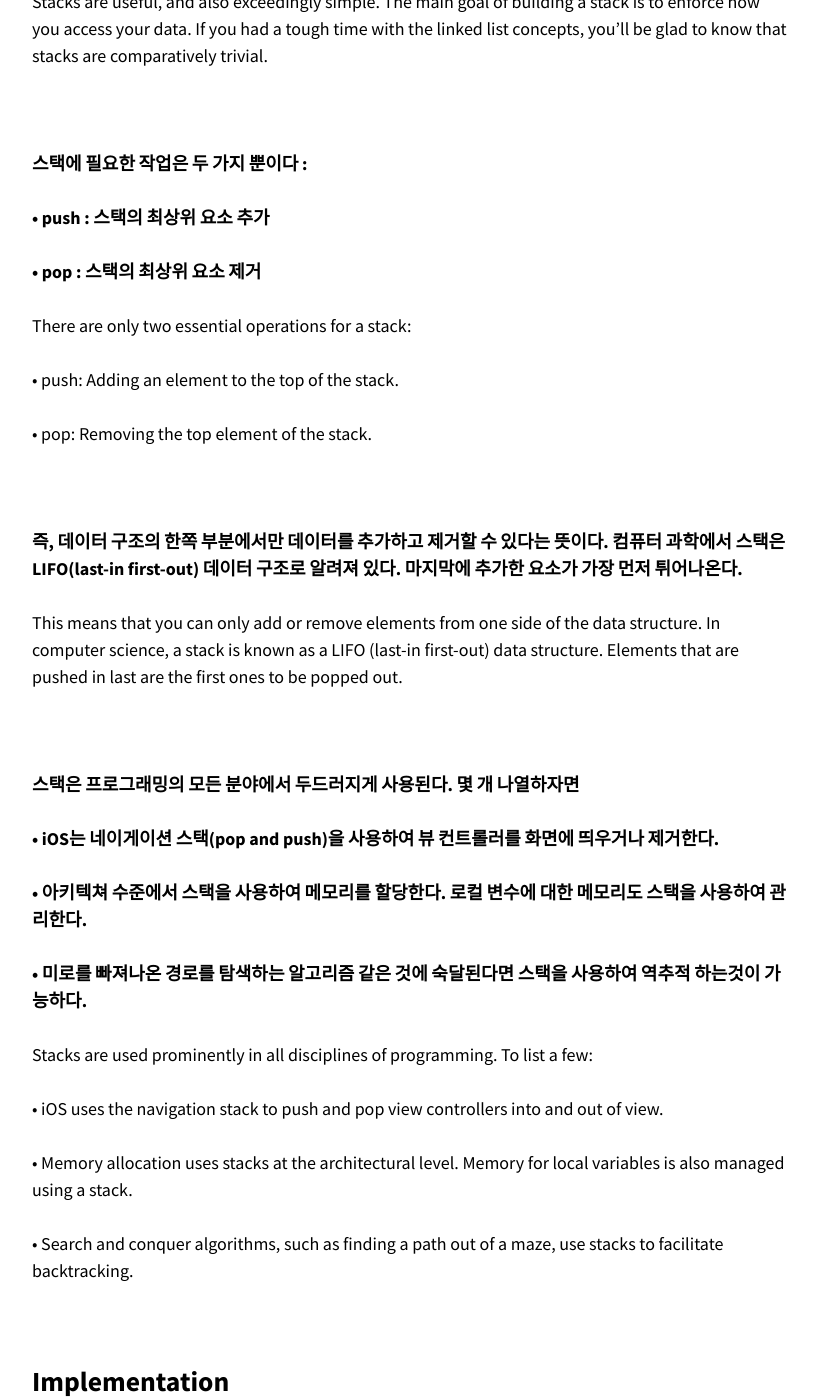
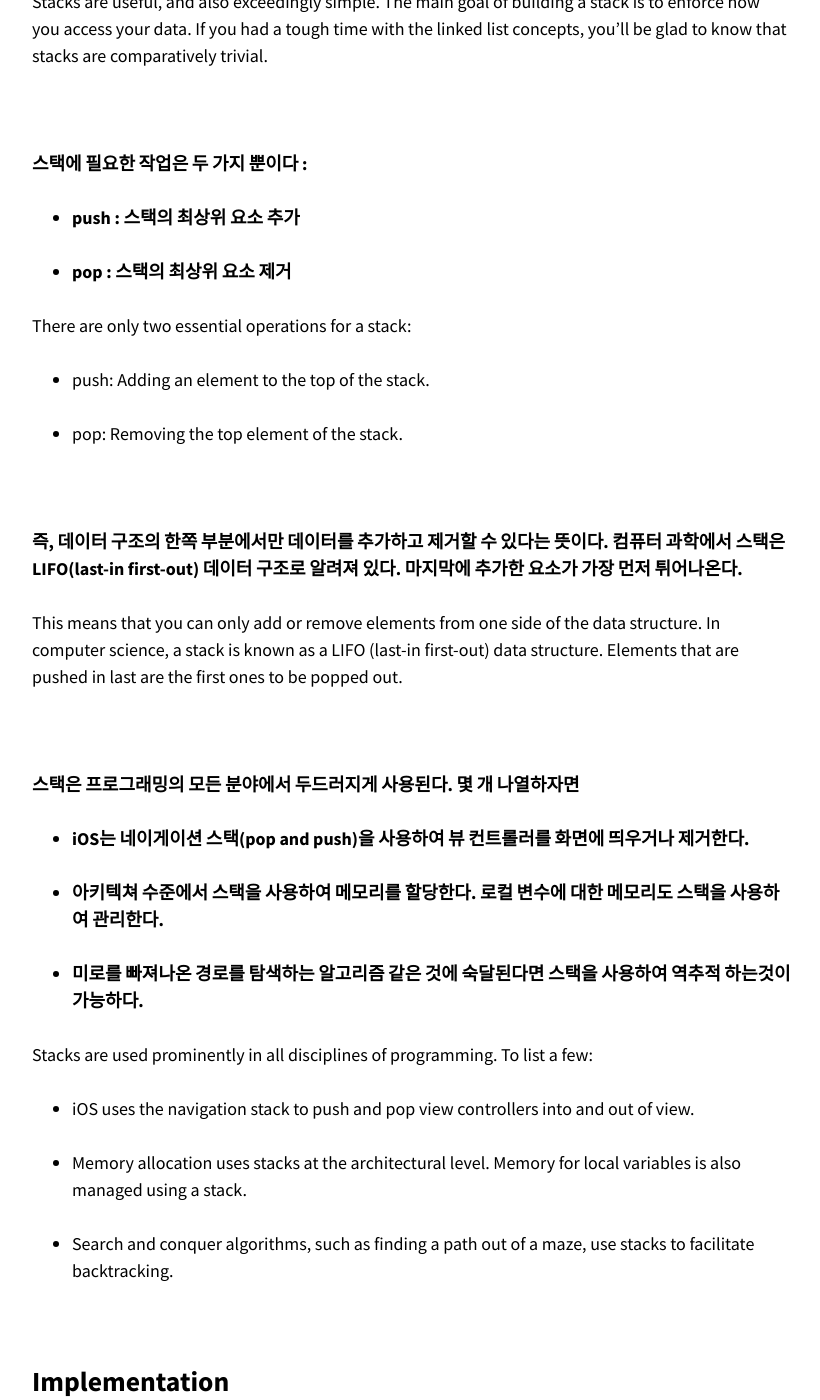
Before and after one commit to jxxnnee/minkkkjoon.github.io, a Jekyll site: the page built from _posts/2020-01-07-Data-Structure-Stack.md, in a window 1280 px wide and 1400 px high, scrolled down 1606 px. Shown: the whole window, without its empty margins (343-1163 px from the left). Built offline with Jekyll 4.4.1, drawn with Linux system fonts in a browser that asks for light colours; nearby versions of some CDN libraries; some of the changed text lies outside the part shown.

```diff
--- a/_posts/2020-01-07-Data-Structure-Stack.md
+++ b/_posts/2020-01-07-Data-Structure-Stack.md
@@ -3,26 +3,26 @@
 <br>
 **스택은 어디에나 있다. 쌓을 수 있는 것들을 몇 가지 예를 들어보자**
 
-**- 팬 케이크**
+- **팬 케이크**
 
-**- 책**
+- **책**
 
-**- 종이**
+- **종이**
 
-**- 현금**
+- **현금**
 
 **스택의 데이터 구조는 개념상 물체의 물리적 스택과 동일하다.**
 **스택에 항목을 추가 할 때는 항상 맨 위에, 제거할 때도 항상 최상위 항목을 제거한다.**
 
 Stacks are everywhere. Here are some common examples of things you would stack:
 
-• pancakes
+- pancakes
 
-• books
+- books
 
-• paper
+- paper
 
-• cash
+- cash
 
 The stack data structure is identical, in concept, to a physical stack of objects.
 
@@ -72,20 +72,20 @@ In computer science, a stack is known as a LIFO (last-in first-out) data structu
 
 **스택은 프로그래밍의 모든 분야에서 두드러지게 사용된다. 몇 개 나열하자면**
 
-**• iOS는 네이게이션 스택(pop and push)을 사용하여 뷰 컨트롤러를 화면에 띄우거나 제거한다.**
+- **iOS는 네이게이션 스택(pop and push)을 사용하여 뷰 컨트롤러를 화면에 띄우거나 제거한다.**
 
-**• 아키텍쳐 수준에서 스택을 사용하여 메모리를 할당한다. 로컬 변수에 대한 메모리도 스택을 사용하여 관리한다.**
+- **아키텍쳐 수준에서 스택을 사용하여 메모리를 할당한다. 로컬 변수에 대한 메모리도 스택을 사용하여 관리한다.**
 
-**• 미로를 빠져나온 경로를 탐색하는 알고리즘 같은 것에 숙달된다면 스택을 사용하여 역추적 하는것이 가능하다.**
+- **미로를 빠져나온 경로를 탐색하는 알고리즘 같은 것에 숙달된다면 스택을 사용하여 역추적 하는것이 가능하다.**
 
 Stacks are used prominently in all disciplines of programming.
 To list a few:
 
-• iOS uses the navigation stack to push and pop view controllers into and out of view.
+- iOS uses the navigation stack to push and pop view controllers into and out of view.
 
-• Memory allocation uses stacks at the architectural level. Memory for local variables is also managed using a stack.
+- Memory allocation uses stacks at the architectural level. Memory for local variables is also managed using a stack.
 
-• Search and conquer algorithms, such as finding a path out of a maze, use stacks to facilitate backtracking.
+- Search and conquer algorithms, such as finding a path out of a maze, use stacks to facilitate backtracking.
 
 
 
```
Also changed, not shown: other parts of _posts/2020-01-07-Data-Structure-Stack.md (+8 -6 lines).
